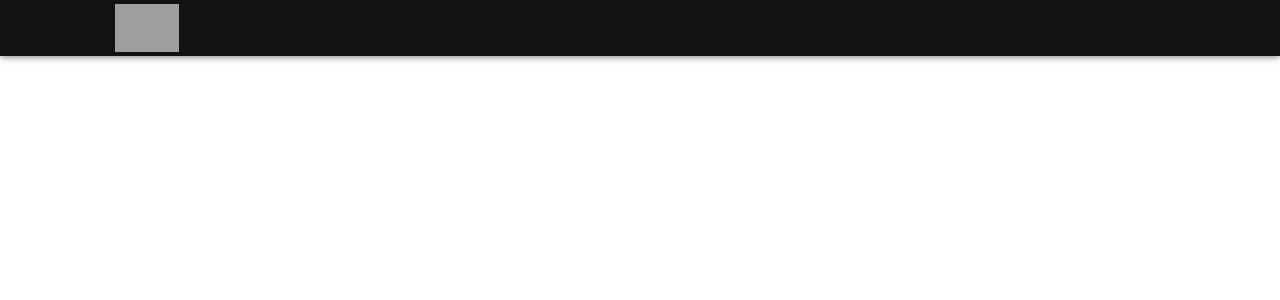
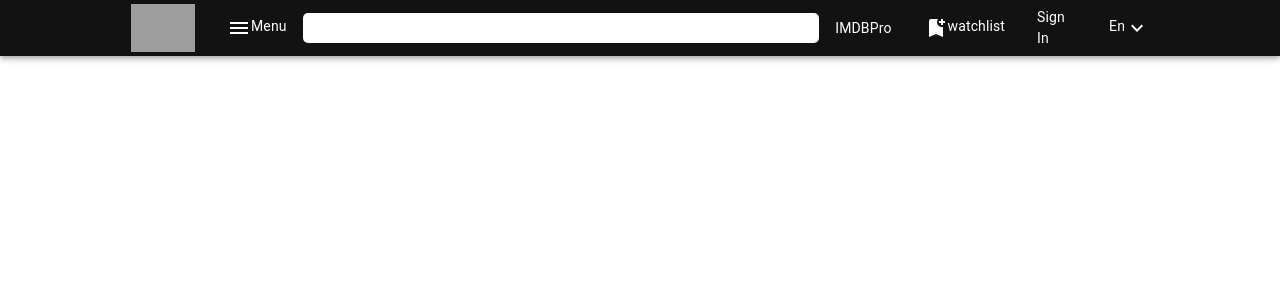
Before and after one commit to Zaidjamal11/imdb-clone, a React (Create React App) app: page / in a window 1280 px wide. Shown: the top 300 px of the page. Built offline with nearby package versions, Linux system fonts and the light colour scheme; grey boxes are pictures that could not be loaded.

Commit message:
Completed the NavBar features

```diff
--- a/package.json
+++ b/package.json
@@ -5,6 +5,7 @@
   "dependencies": {
     "@emotion/react": "^11.11.0",
     "@emotion/styled": "^11.11.0",
+    "@mui/icons-material": "^5.11.16",
     "@mui/material": "^5.13.4",
     "@testing-library/jest-dom": "^5.16.5",
     "@testing-library/react": "^13.4.0",
--- a/src/components/common/Header.jsx
+++ b/src/components/common/Header.jsx
@@ -1,12 +1,41 @@
 
 
-import {AppBar, Toolbar, styled } from '@mui/material';
+import {AppBar, Toolbar, styled, Box, Typography, InputBase} from '@mui/material';
+
+import { Menu, BookmarkAdd, ExpandMore } from '@mui/icons-material';
+
+
 import { logoURL } from '../../constants/constant';
 
 const StyledToolbar = styled(Toolbar)`
 background: #121212;
 min-height:56px !important;
 padding: 0 115px !important;
+justify-content: space-between;
+& > * {
+    padding: 0 16px;
+}
+& > div {
+    display: flex;
+    align-item: center;
+    cursor: pointer;
+    & > p {
+        font-size: 14px;
+        fontt-width: 600;
+    }
+}
+& > p {
+    font-size: 14px;
+    fontt-width: 600;
+
+}
+`;
+
+const InputSearchField = styled(InputBase)`
+ background: #FFFFFF;
+ height: 30px;
+ width: 53%;
+ border-radius: 5px;
 
 `
 
@@ -22,6 +51,22 @@ const Header = () => {
         <AppBar>
             <StyledToolbar>
                 <Logo src={logoURL} alt='logo' />
+                <Box>
+                    <Menu />
+                    <Typography>Menu</Typography>
+                </Box>
+                <InputSearchField />
+                <Typography>IMDB<Box component="span" >Pro</Box></Typography>
+                <Box>
+                    <BookmarkAdd />
+                    <Typography>watchlist</Typography>
+                </Box>
+
+                <Typography>Sign In</Typography>
+                <Box>
+                <Typography>En</Typography>
+                <ExpandMore />
+                </Box>
             </StyledToolbar>
         </AppBar>
     )
```
Also changed, not shown: 1 other file (tests, documents, lock files or other folders).
